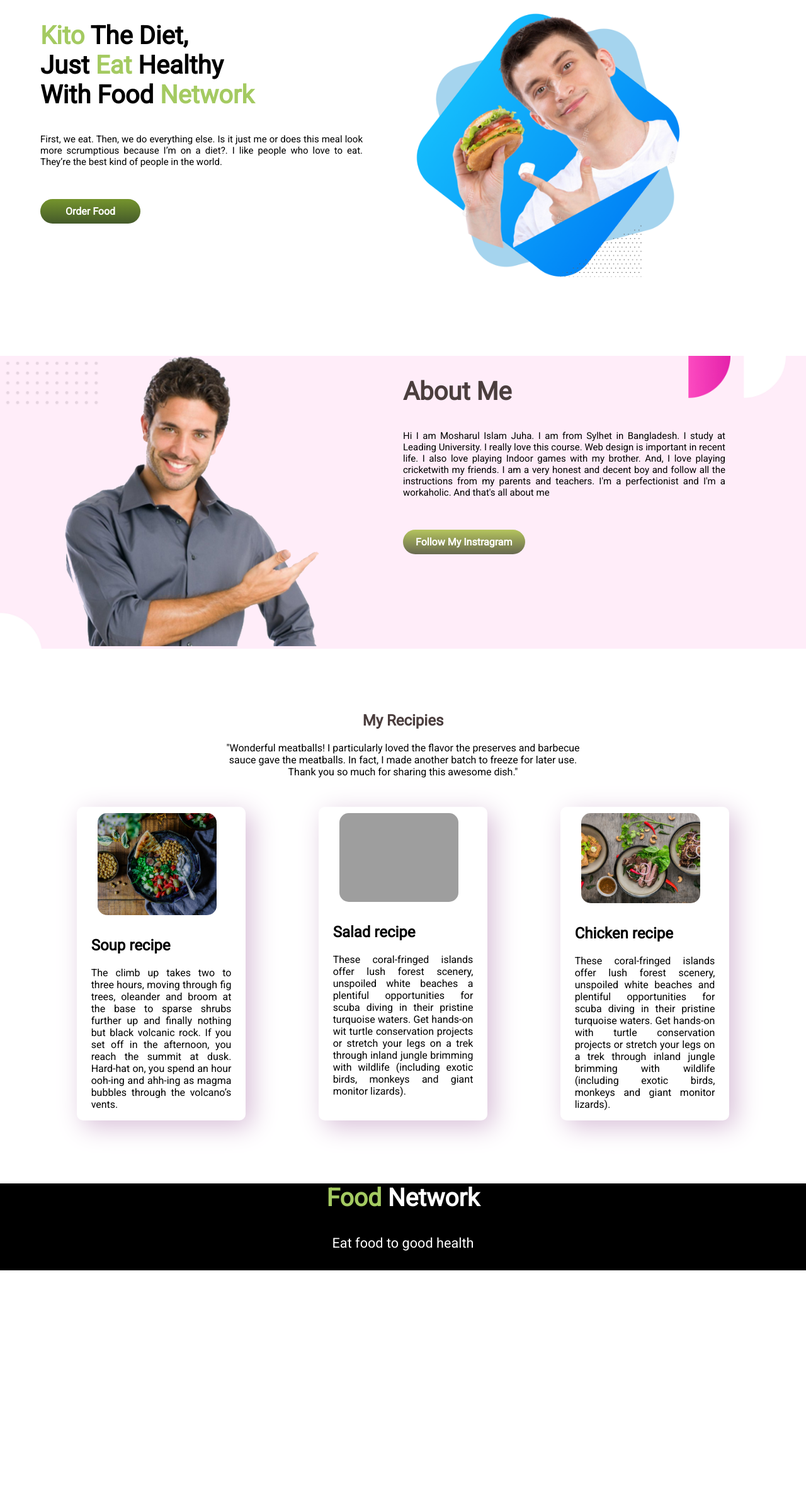
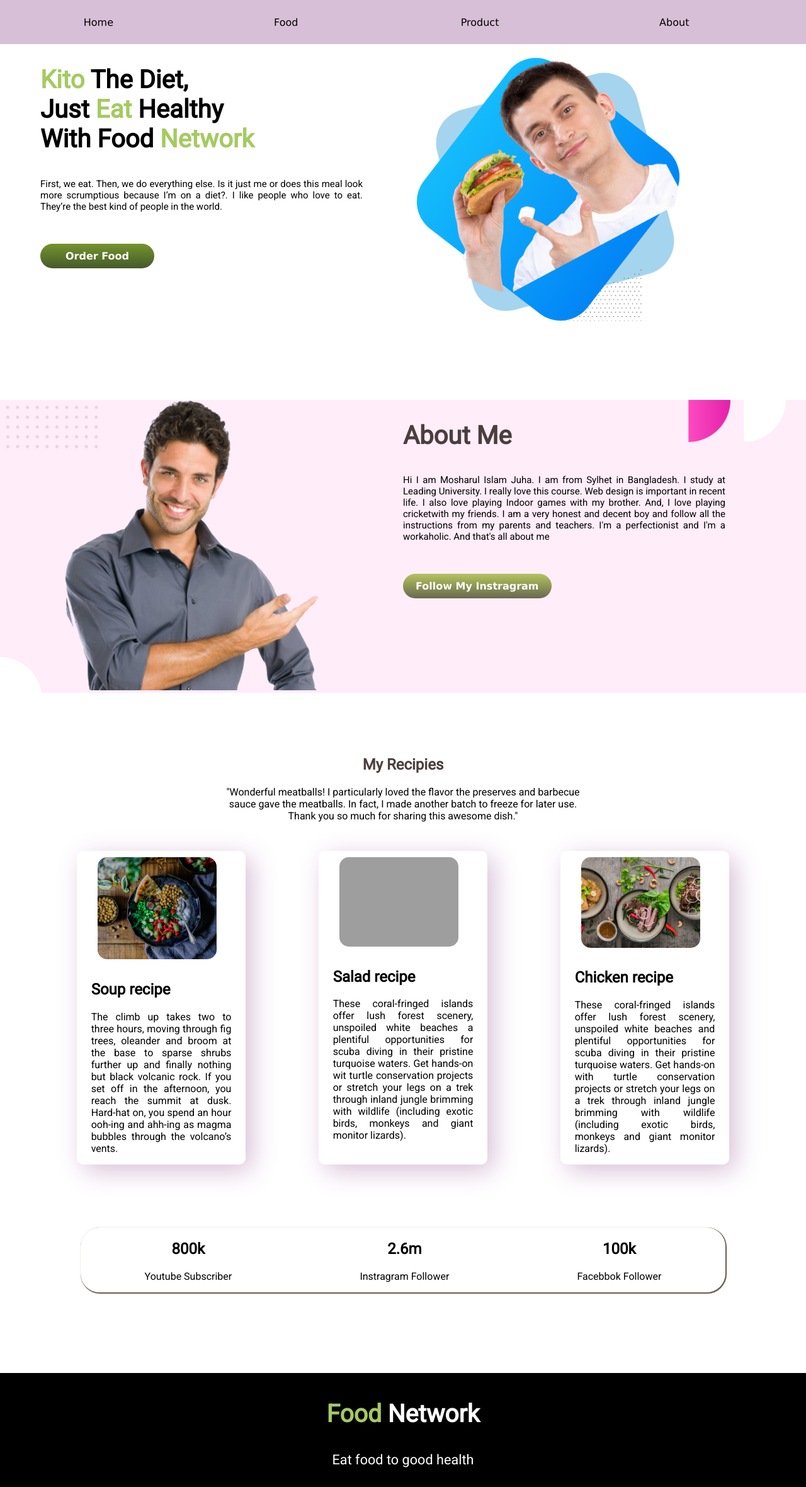
Before and after one commit to Mosharulislamjuha/firstweb, a plain HTML site: page index.html in a window 1280 px wide. Shown: the whole page at 63% size. Before the commit the page ends 2017 px from the top, so only its background shows below. Drawn offline with Linux system fonts and the light colour scheme; grey boxes are pictures that could not be loaded.

Commit message:
new edition

```diff
--- a/index.html
+++ b/index.html
@@ -12,6 +12,29 @@
     <link rel="shortcut icon" href="images/food/Project Cover5.png" type="image/x-icon">
 </head>
 <body>
+    <header >
+        <section class="main">
+            <div>
+                <ul>
+                    <li>
+                        <a href="#home">Home</a>
+                    </li>
+                    <li>
+                        <a href="#recipe">Food</a>
+                    </li>
+                    <li>
+                        <a href="#Item">Product</a>
+                    </li>
+                    <li>
+                        <a href="#about">About</a>
+                    </li>
+                  </ul>
+            </div>
+        </section>
+
+
+    </header>
+
     <section class="flexible">
         <div class="ddiv1">
             <h1><span class="h1color">Kito</span> The Diet,<br>
@@ -73,6 +96,27 @@
         </div>
     </section>
 
+  <section class="auto" >
+      <div class="flexible skil">
+
+        <div class="skil1">
+            <h2>800k</h2>
+            <p>Youtube Subscriber</p>
+        </div>
+        <div class="skil1">
+            <h2>2.6m</h2>
+            <p>Instragram Follower</p>
+        </div>
+        <div class="skil1">
+            <h2>100k</h2>
+            <p>Facebbok Follower</p>
+        </div>
+
+      </div>
+
+  </section>
+
+
     <footer id="foot" >
 
         <div class="foot1" >
--- a/style.css
+++ b/style.css
@@ -1,6 +1,27 @@
 body{
     font-family: 'Roboto', sans-serif;
     margin: 0;
+}
+li{
+    list-style-type: none;
+    margin:2% 10%;
+    font size: 5%;
+}
+a{
+    text-decoration: none;
+    padding: 10%;
+    color: black;
+
+    font-family: 'Lucida Sans', 'Lucida Sans Regular', 'Lucida Grande', 'Lucida Sans Unicode', Geneva, Verdana, sans-serif;
+}
+.main{
+    width: 100%;
+    background-color: thistle;
+}
+ul{
+    margin: 0;
+    padding: 0;
+    display: flex;
 }
 h1{
     font-size: 40px;
@@ -86,6 +107,28 @@
     width: 85%;
     border-radius: 25px;
 }
+.auto{
+    margin-bottom: 10%;
+}
+.skil{
+
+    width: 80%;
+    margin: auto;
+    box-shadow: 1px 1px 1px 1px rgb(99, 89, 71);
+    bottom:10%;
+    text-align: center;
+    margin: auto;
+    border-radius: 30px;
+
+
+
+}
+.skil1{
+
+    margin: auto;
+    text-align: center;
+
+}
 
 
  #foot{
@@ -100,5 +143,6 @@
     font-size: 26px;
     color: white;
     padding-bottom: 30px;
+    padding-top: 10px;
 
 }
```
Also changed, not shown: images/fooodlifelogo.jpg (added).
